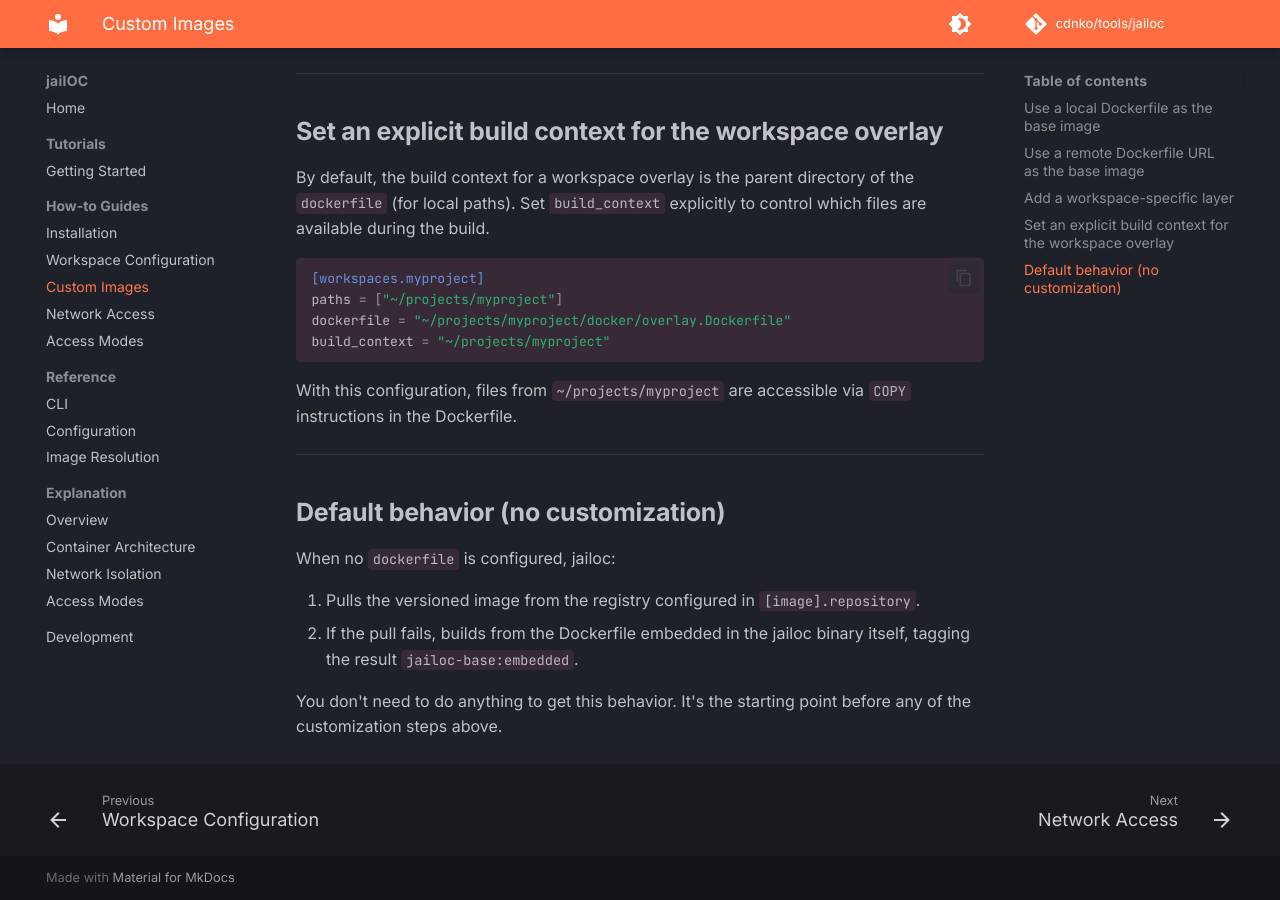
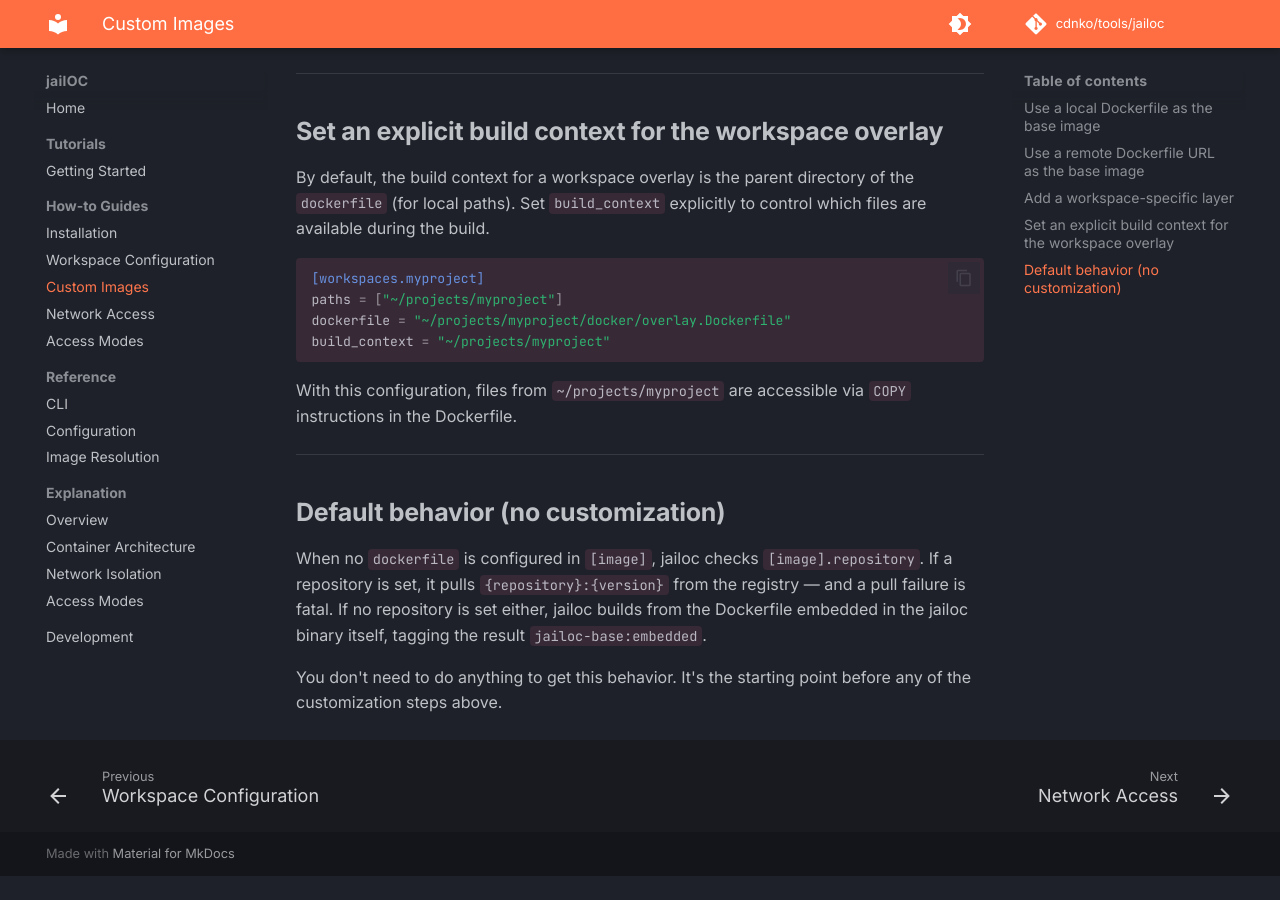
Before and after one commit to seznam/jailoc, an MkDocs documentation site: the page built from docs/how-to/custom-images.md, in a window 1280 px wide and 900 px high, scrolled down 1759 px. Built offline with MkDocs 1.6.1 and Material for MkDocs 9.7.7, drawn with Linux system fonts in a browser that asks for light colours; comment, search, counter and statistics services are not loaded; after the commit the page ends 2635 px from its top, so only the background shows below that.

Commit message:
docs: fix stale references to old image resolution model

```diff
--- a/docs/how-to/custom-images.md
+++ b/docs/how-to/custom-images.md
@@ -89,9 +89,6 @@ With this configuration, files from `~/projects/myproject` are accessible via `C
 
 ## Default behavior (no customization)
 
-When no `dockerfile` is configured, jailoc:
-
-1. Pulls the versioned image from the registry configured in `[image].repository`.
-2. If the pull fails, builds from the Dockerfile embedded in the jailoc binary itself, tagging the result `jailoc-base:embedded`.
+When no `dockerfile` is configured in `[image]`, jailoc checks `[image].repository`. If a repository is set, it pulls `{repository}:{version}` from the registry — and a pull failure is fatal. If no repository is set either, jailoc builds from the Dockerfile embedded in the jailoc binary itself, tagging the result `jailoc-base:embedded`.
 
 You don't need to do anything to get this behavior. It's the starting point before any of the customization steps above.
```
Also changed, not shown: docs/explanation/overview.md (+1 -1 lines), docs/how-to/workspace-configuration.md (+1 -1 lines).
